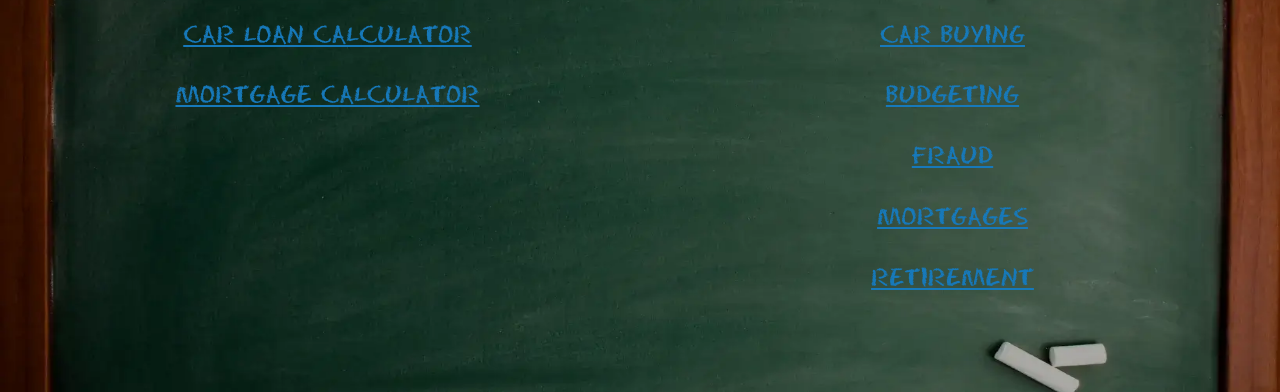
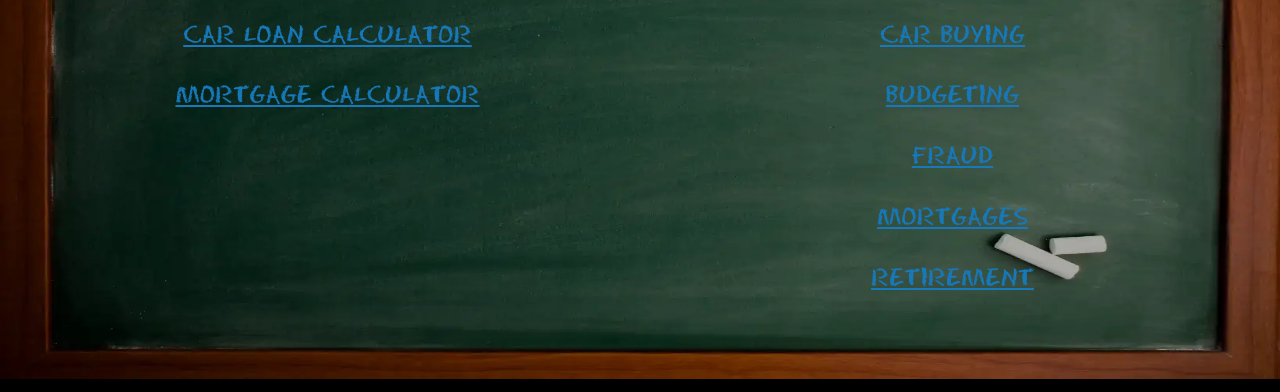
Before and after one commit to BackPacker777/backpacker777.github.io, a plain HTML site: page index.html in a window 1280 px wide. Shown: the part 283-675 px from the top of the page. Drawn offline with Linux system fonts and the light colour scheme.

Commit message:
Fixed rotate

```diff
--- a/css/overrides.css
+++ b/css/overrides.css
@@ -21,7 +21,7 @@ img {
 }
 
 .main-content {
-    height: 100vh;
+    height: 85%;
     width: 100%;
     font-family: EraserDust, Arial, serif;
     font-size: 36px;
```
Also changed, not shown: 1 other file.
